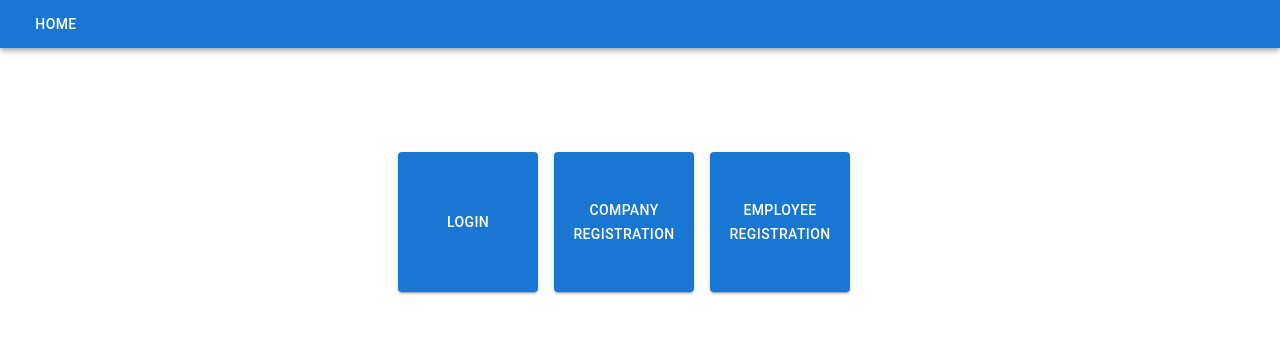
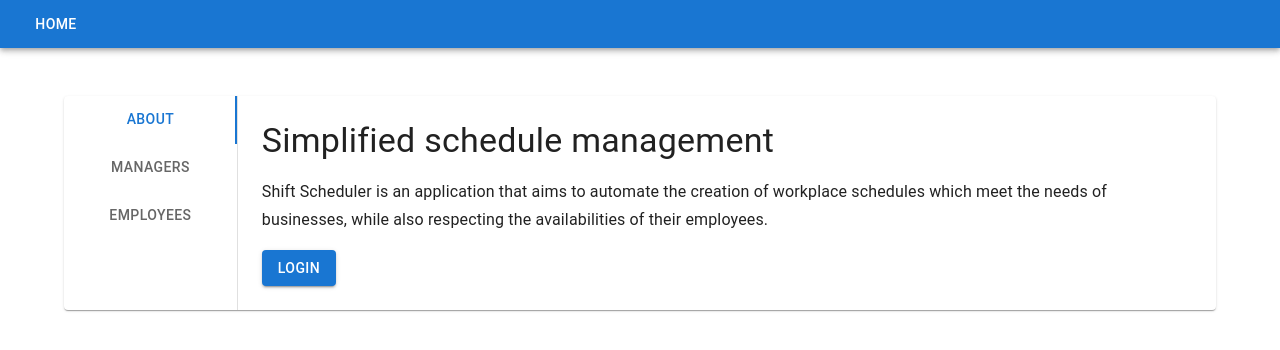
Before and after one commit to rkulcs/shift-scheduler, a React (Vite) app in the folder frontend/: page / in a window 1280 px wide. Shown: the top 350 px of the page. Built offline with nearby package versions, Linux system fonts and the light colour scheme.

Commit message:
Update home page to include descriptions for unauthenticated users

```diff
--- a/frontend/src/components/Schedule.tsx
+++ b/frontend/src/components/Schedule.tsx
@@ -1,10 +1,9 @@
-import { Alert, List, ListItem, ListItemAvatar, ListItemIcon, ListItemText, Paper, Table, TableBody, TableCell, TableContainer, TableHead, TableRow, Typography } from "@mui/material"
+import { Alert, List, ListItem, ListItemAvatar, ListItemText, Paper, Table, TableBody, TableCell, TableContainer, TableHead, TableRow } from "@mui/material"
 import { WeeklySchedule } from "../model/WeeklySchedule"
 import { Day } from "../model/Day"
 import { VALID_HOURS } from "../model/TimePeriod"
 import { Shift } from "../model/Shift"
 import PersonIcon from '@mui/icons-material/Person'
-import { DailySchedule } from "../model/DailySchedule"
 
 export default function Schedule({ schedule }: { schedule: WeeklySchedule }) {
   // Store each shift in a map for easier access
--- /dev/null
+++ b/frontend/src/components/TabbedIntroductions.tsx
@@ -0,0 +1,111 @@
+import { Box, Button, Paper, Tab, Tabs, Typography } from "@mui/material";
+import { ReactNode, useState } from "react";
+import { Link } from "react-router-dom";
+
+type ButtonProps = {
+  label: string,
+  route: string
+}
+
+const buttons: ButtonProps[] = [
+  {
+    label: 'Login',
+    route: 'login'
+  },
+  {
+    label: 'Company Registration',
+    route: 'register-company'
+  },
+  {
+    label: 'Employee Registration',
+    route: 'register-employee'
+  }
+]
+
+export default function TabbedIntroductions() {
+  const [selection, setSelection] = useState<number>(0)
+
+  return (
+    <Paper>
+      <Box sx={{ flexGrow: 1, display: 'flex' }}>
+        <Tabs
+          orientation="vertical"
+          value={selection}
+          onChange={(_, value) => setSelection(value)}
+          aria-label="Vertical tabs example"
+          sx={{ borderRight: 1, borderColor: 'divider', minWidth: '15%' }}
+        >
+          <Tab label="About" />
+          <Tab label="Managers" />
+          <Tab label="Employees" />
+        </Tabs>
+        <TabPanel value={selection} index={0}>
+          <Description
+            header="Simplified schedule management"
+            description="Shift Scheduler is an application that aims to automate
+                         the creation of workplace schedules which meet the needs
+                         of businesses, while also respecting the availabilities
+                         of their employees."
+            button={buttons[0]}
+          />
+        </TabPanel>
+        <TabPanel value={selection} index={1}>
+          <Description
+            header="Automatic schedule generation"
+            description="Generate schedules that meet the needs of your business and
+                         employees."
+            button={buttons[1]}
+          />
+        </TabPanel>
+        <TabPanel value={selection} index={2}>
+          <Description
+            header="View schedules and update availabilities"
+            description="Keep track of your scheduled shifts, and update the times
+                         during which you are available to work."
+            button={buttons[2]}
+          />
+        </TabPanel>
+      </Box>
+    </Paper>
+  )
+}
+
+function TabPanel(props: {children?: ReactNode, index: number, value: number}) {
+  const { children, value, index, ...other } = props;
+
+  return (
+    <div
+      role="tabpanel"
+      hidden={value !== index}
+      id={`vertical-tabpanel-${index}`}
+      aria-labelledby={`vertical-tab-${index}`}
+      {...other}
+    >
+      {value === index && (
+        <Box sx={{ p: 3 }}>
+          <Typography>{children}</Typography>
+        </Box>
+      )}
+    </div>
+  );
+}
+
+type DescriptionProps = {
+  header: string,
+  description: string,
+  button: ButtonProps
+}
+
+function Description({header, description, button}: DescriptionProps) {
+  return (
+    <>
+      <Typography variant="h4">{header}</Typography>
+      <Typography variant="subtitle1" mt={2} mb={2}>{description}</Typography>
+      <Link to={button.route}>
+        <Button variant="contained">
+          {button.label}
+        </Button>
+      </Link>
+    </>
+  )
+}
--- a/frontend/src/pages/Home.tsx
+++ b/frontend/src/pages/Home.tsx
@@ -1,10 +1,11 @@
-import { Grid, Button, Paper, Typography } from "@mui/material";
+import { Grid, Button, Paper, Typography, Box, Tabs, Tab } from "@mui/material";
 import { Link } from "react-router-dom";
-import { useEffect, useState } from "react";
+import { ReactNode, useEffect, useState } from "react";
 import { Shift } from "../model/Shift";
 import { getRequest } from "../components/client/client";
 import { useStore } from "react-redux";
 import { getUserRole } from "../redux/store";
+import TabbedIntroductions from "../components/TabbedIntroductions";
 
 type EmployeeDashboardData = {
   nextShift: {
@@ -25,21 +26,6 @@ type CompanyDashboardData = {
   totalHours: number
 }
 
-const buttons = [
-  {
-    label: 'Login',
-    route: 'login'
-  },
-  {
-    label: 'Company Registration',
-    route: 'register-company'
-  },
-  {
-    label: 'Employee Registration',
-    route: 'register-employee'
-  }
-]
-
 export default function Home() {
   const store = useStore()
 
@@ -51,35 +37,12 @@ export default function Home() {
 
   return (
     <>
-      {!role && <AuthenticationOptions/>}
+      {/* {!role && <AuthenticationOptions/>} */}
+      {!role && <TabbedIntroductions/>}
       {role === 'EMPLOYEE' && <EmployeeDashboard/>}
       {role === 'MANAGER' && <CompanyDashboard/>}
     </>
   )
-}
-
-function AuthenticationOptions() {
-    return (
-      <Grid mt={7} container spacing={4} alignItems="center" justifyContent="center">
-        <Grid container justifyContent="center" spacing={2}>
-          {buttons.map((button, i) => (
-            <Grid key={i} item>
-              <Link to={button.route}>
-                <Button
-                  variant="contained"
-                  sx={{
-                    height: 140,
-                    width: 140
-                  }}
-                >
-                  {button.label}
-                </Button>
-              </Link>
-            </Grid>
-          ))}
-        </Grid>
-      </Grid>
-    )
 }
 
 function EmployeeDashboard() {
@@ -153,8 +116,6 @@ function CompanyDashboard() {
     return `${date} (${data.nextDay.startHour}:00 to ${data.nextDay.endHour}:00)`
   }
 
-  console.log(data)
-
   return (
     <>
       <Grid container spacing={2}>
```
